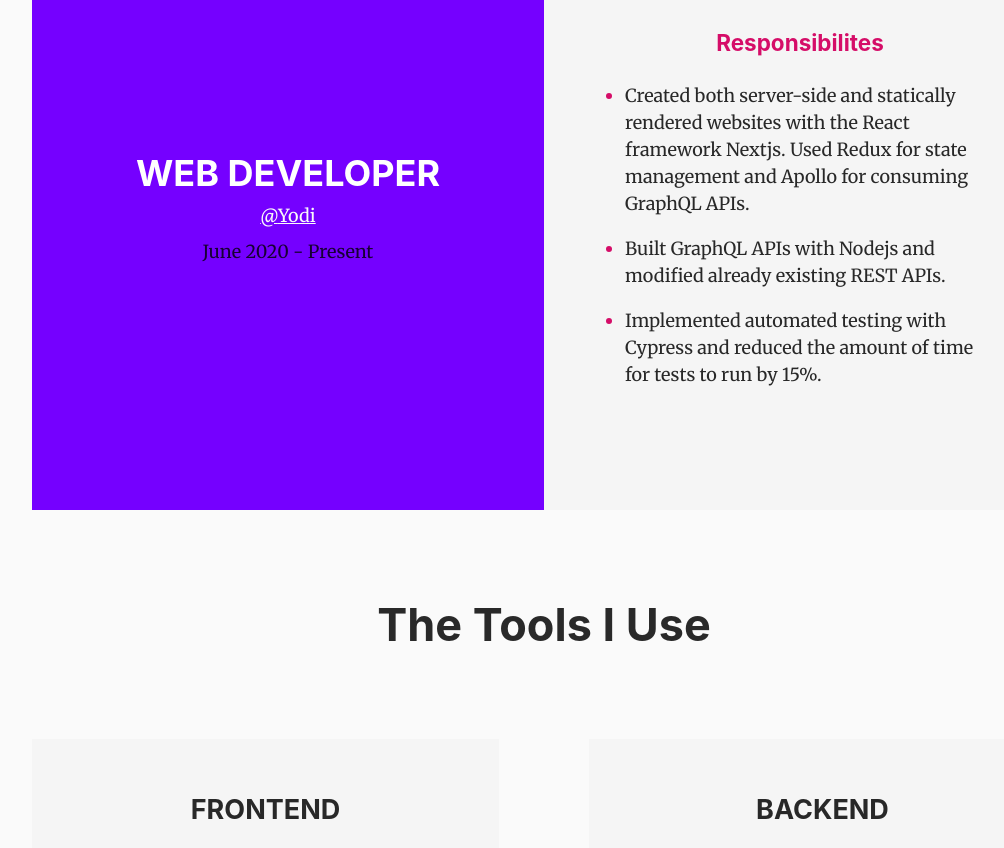
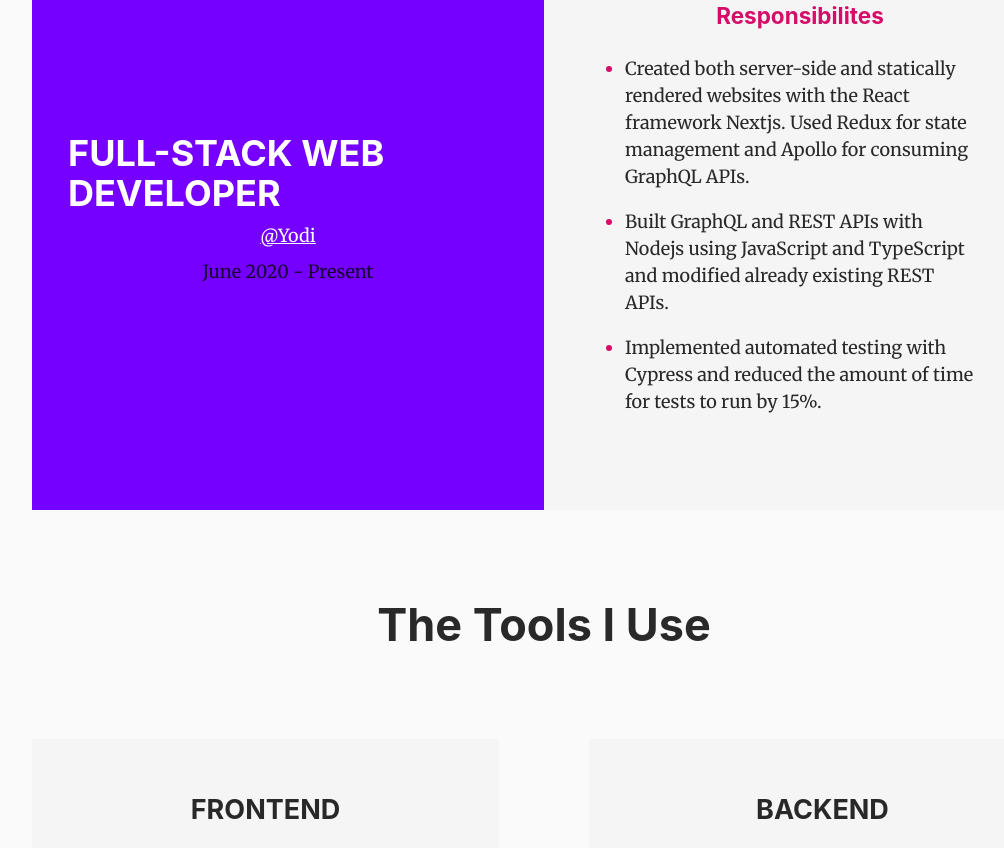
Before and after one commit to tylergreulich/my-website, a Gatsby site: page / in a window 1280 px wide. Shown: the part 1120-1968 px from the top of the page, without its empty margins (96-1100 px from the left). Built offline with nearby package versions, Linux system fonts and the light colour scheme; Gatsby itself is replaced by a stand-in of ours; some packages are replaced by stand-ins of ours.

Commit message:
updated title

```diff
--- a/src/portfolioItemsData.js
+++ b/src/portfolioItemsData.js
@@ -1,12 +1,12 @@
 export const portfolioItemsData = [
   {
-    jobTitle: 'Web Developer',
+    jobTitle: 'Full-Stack Web Developer',
     company: 'Yodi',
     companyUrl: 'https://www.yodi.tech/',
     date: 'June 2020 - Present',
     responsibilities: [
       'Created both server-side and statically rendered websites with the React framework Nextjs. Used Redux for state management and Apollo for consuming GraphQL APIs.',
-      'Built GraphQL APIs with Nodejs and modified already existing REST APIs.',
+      'Built GraphQL and REST APIs with Nodejs using JavaScript and TypeScript and modified already existing REST APIs.',
       'Implemented automated testing with Cypress and reduced the amount of time for tests to run by 15%.'
     ]
   }
```
